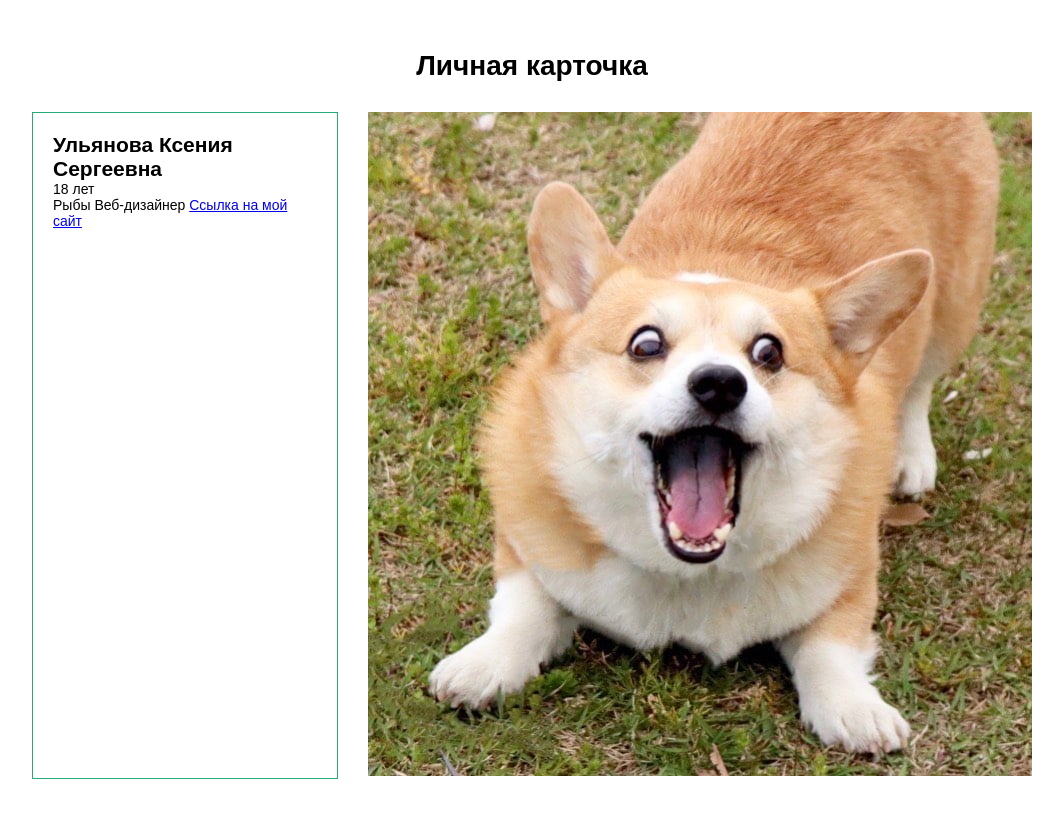
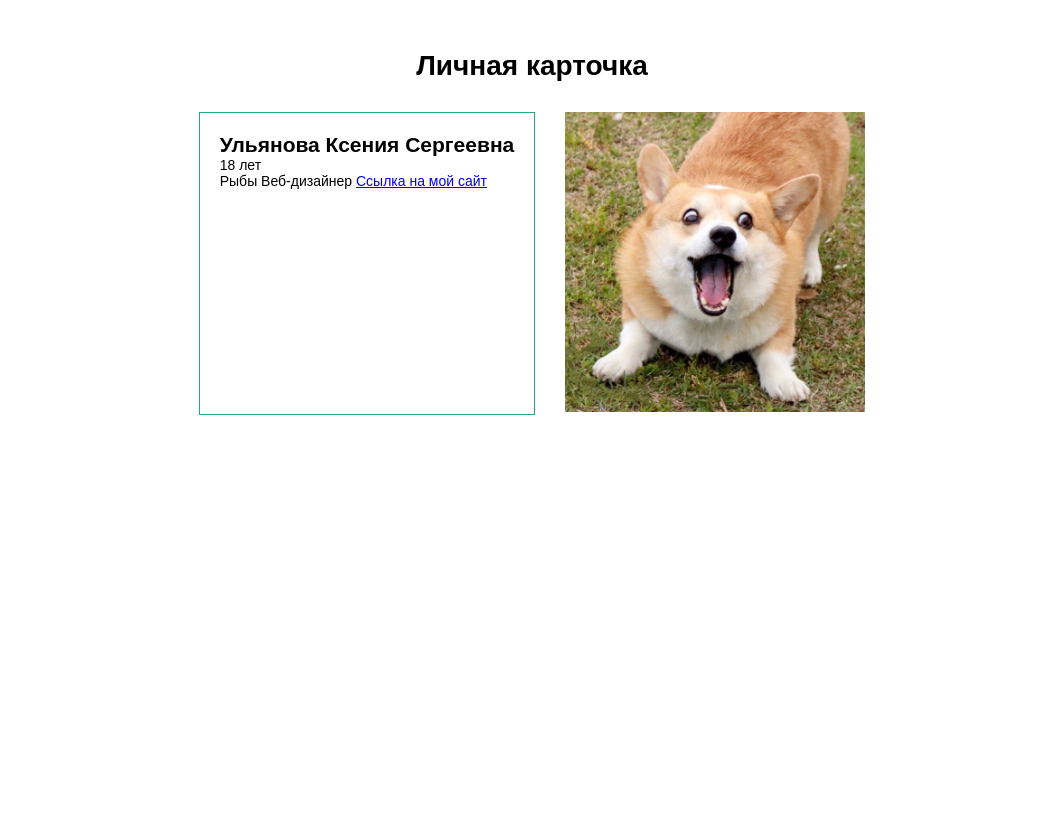
Before and after one commit to Ksulian/vscode, a plain HTML site: page index.html in a window 1280 px wide. Shown: the whole page, without its empty margins (108-1171 px from the left). Drawn offline with Linux system fonts and the light colour scheme.

Commit message:
qqqqqqqqqqqqqa

```diff
--- a/style.css
+++ b/style.css
@@ -20,7 +20,7 @@ body{
     margin: 30px 0 0 0;
     display: flex;
 }
-.img img{
+img{
     width: 300px;
     height: 300px;
     object-fit: cover;
```
